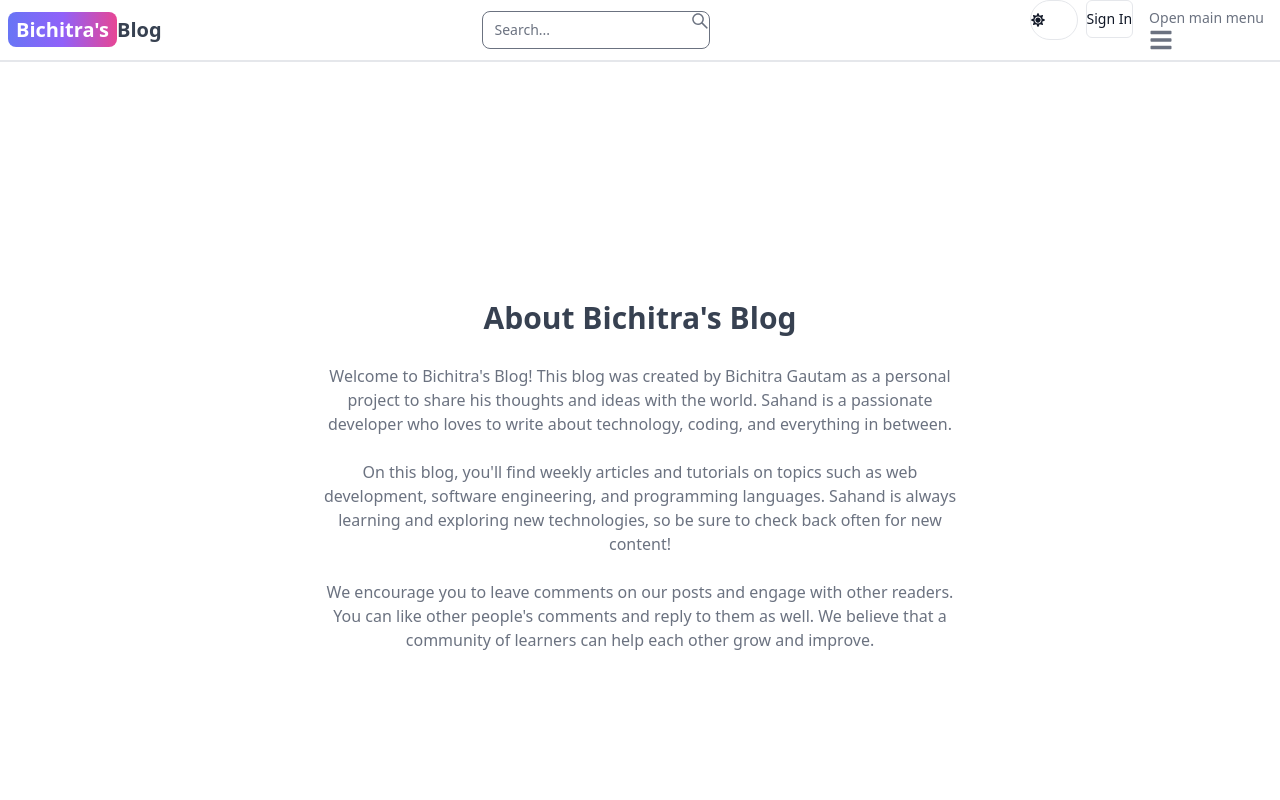
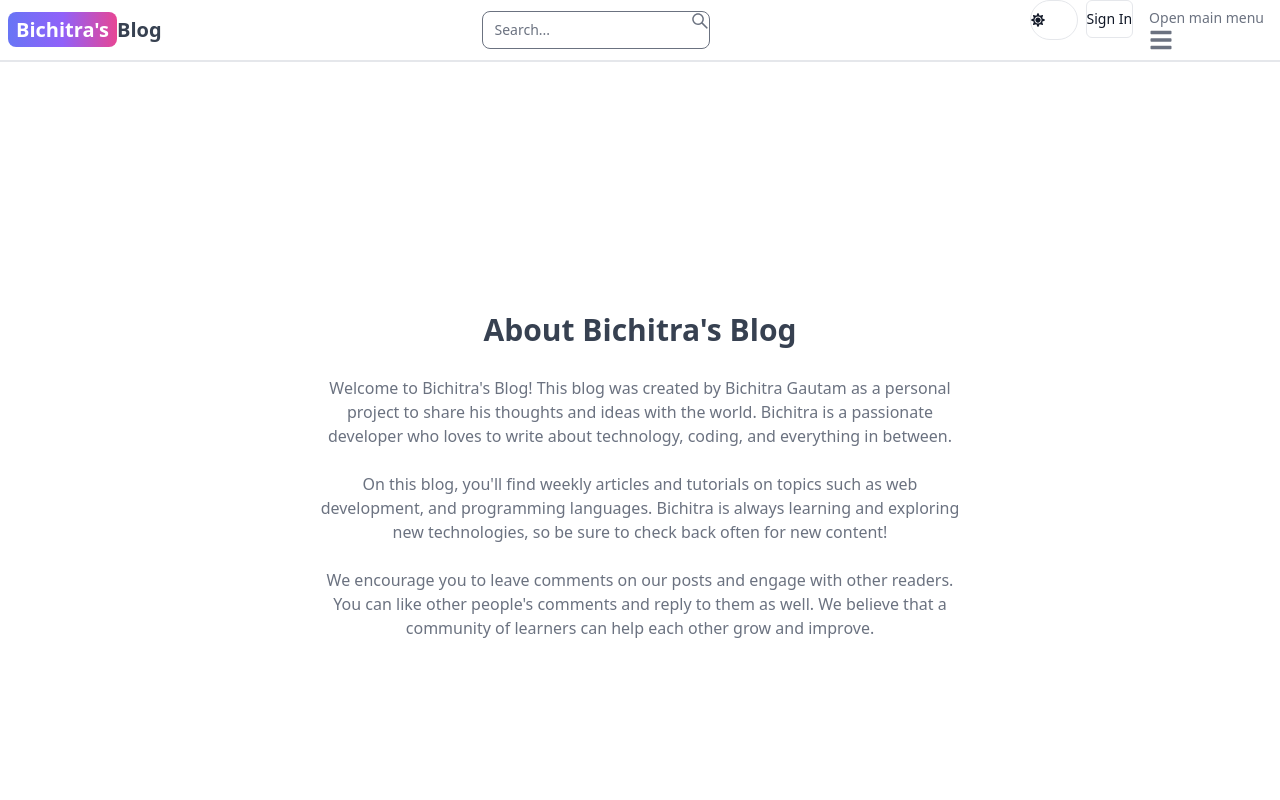
Before and after one commit to bichitra-linux/techbichitra_blog_with_api, a React (Vite) app: page /about in a window 1280 px wide. Shown: the top 800 px of the page. Built offline with nearby package versions, Linux system fonts and the light colour scheme; no server answers.

Commit message:
feat: Update landing page content

```diff
--- a/src/pages/About.jsx
+++ b/src/pages/About.jsx
@@ -10,14 +10,13 @@ export default function About() {
               <p>
                 Welcome to Bichitra&apos;s Blog! This blog was created by Bichitra Gautam
                 as a personal project to share his thoughts and ideas with the
-                world. Sahand is a passionate developer who loves to write about
+                world. Bichitra is a passionate developer who loves to write about
                 technology, coding, and everything in between.
               </p>
 
               <p>
                 On this blog, you&apos;ll find weekly articles and tutorials on topics
-                such as web development, software engineering, and programming
-                languages. Sahand is always learning and exploring new
+                such as web development, and programming languages. Bichitra is always learning and exploring new
                 technologies, so be sure to check back often for new content!
               </p>
 
```
